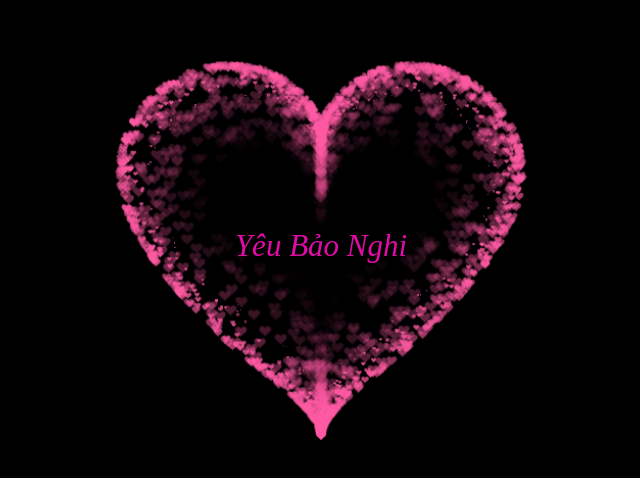
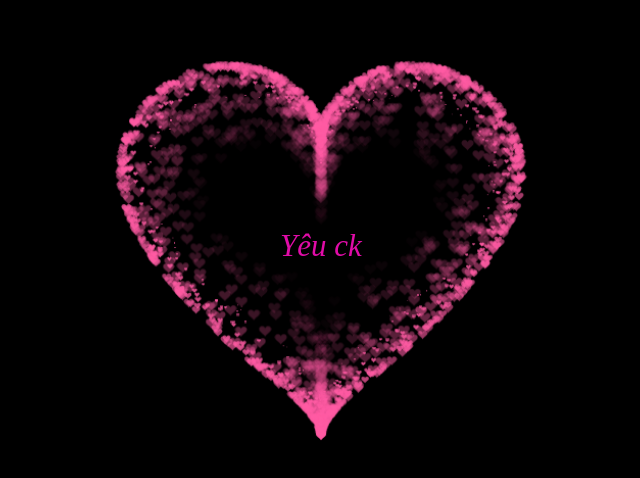
Before and after one commit to rhino2410/BaoNghi, a plain HTML site: page index.html in a window 1280 px wide. Shown: the part 152-630 px from the top of the page, without its empty margins (319-959 px from the left). Drawn offline with Linux system fonts and the light colour scheme.

Commit message:
Update index.html

```diff
--- a/index.html
+++ b/index.html
@@ -331,6 +331,6 @@ var ParticlePool = (function() {
         align-items: center;
         justify-content: center;
         margin-bottom: 5px;
-        text-align: center;">Yêu Bảo Nghi</div>
+        text-align: center;">Yêu ck </div>
  </BODY>
 </HTML>
```
